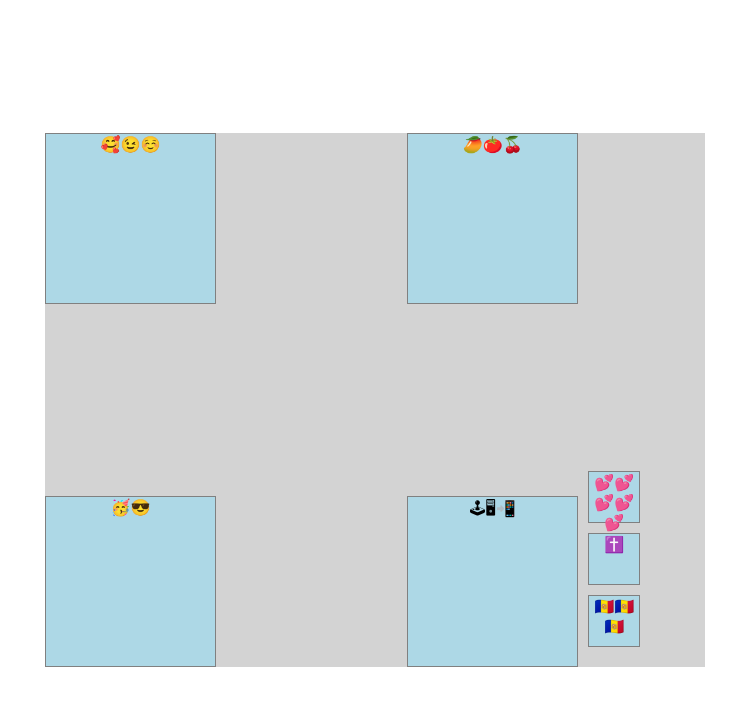
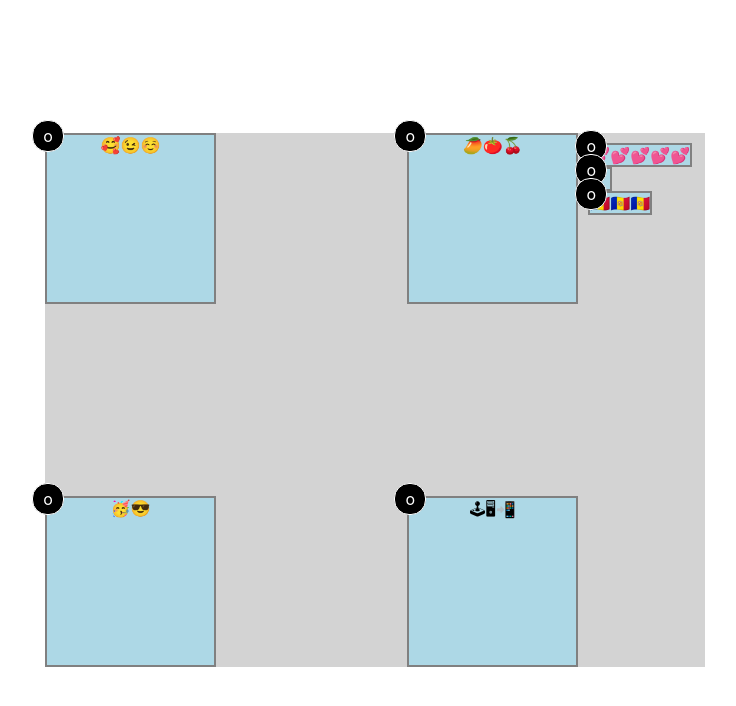
Before and after one commit to esalling23/box-journal, a React (Create React App) app: page / in a window 1280 px wide. Shown: the top 706 px of the page, without its empty margins (265-1001 px from the left). Built offline with nearby package versions, Linux system fonts and the light colour scheme.

Commit message:
Adds v1 tracker interactivity with overlay to add icons

```diff
--- a/src/App.js
+++ b/src/App.js
@@ -1,5 +1,4 @@
 import React, { Component } from 'react';
-import logo from './logo.svg';
 import './App.css';
 import Box from './components/Box/Box';
 
--- a/src/components/Box/Box.js
+++ b/src/components/Box/Box.js
@@ -1,8 +1,8 @@
-import React from 'react';
+import React, { useCallback } from 'react';
 import styled from 'styled-components'
 
 import './index.css'
-import { css } from 'styled-components';
+import Tracker from '../Tracker/Tracker';
 
 const StyledBox = styled.div`
 	display: flex;
@@ -21,12 +21,6 @@ const StyledBoxContents = styled.div`
 	background-color: lightgray;
 `
 
-const StyledCorner = styled.div`
-	// height: 100px;
-	// width: 100px;
-	border: 2px solid black;
-`
-
 const sidebarWidth = 'calc(80vmin / 6)'
 const StyledBoxSidebar = styled.div`
 	width: ${sidebarWidth};
@@ -35,7 +29,8 @@ const StyledBoxSidebar = styled.div`
   background-color: lightgray;
   display: flex;
   flex-direction: column;
-	justify-content: flex-end;
+	id: "",justify-
+	content: flex-end;
 	align-items: flex-start;
   padding: 10px;
 `
@@ -48,28 +43,97 @@ const StyledSidebarSquare = styled.div`
   margin-bottom: 10px; /* Add spacing between the squares */
 `
 
+// temp data
+const mainTrackers = [
+	{
+		id: "mood",
+		content: "🥰😉☺️",
+		position: { row: 1, column: 1 },
+		description: "moods",
+		iconOptions: "🥰😉☺️"
+	},
+	{
+		id: "activity",
+		content: "🥳😎",
+		position: { row: 3, column: 1 },
+		description: "activities",
+		iconOptions: "🥳😎"
+	},
+	{
+		id: "food",
+		content: "🥭🍅🍒",
+		position: { row: 1, column: 3 },
+		description: "food",
+		iconOptions: "🥭🍅🥬🌽🧅🥯🥞🧀🍗🍔🥪🌯🫕" // Todo- support either list of icons or a named group
+	},
+	{
+		id: "media",
+		content: "🕹🖥📲",
+		position: { row: 3, column: 3 },
+		description: "media usage",
+		iconOptions: "🕹🖥📲⌚️📸🎞⏰"
+	},
+]
+
+const sidebarTrackers = [
+	{
+		id: "kisses",
+		content: "💕💕💕💕💕",
+		description: "kisses",
+		iconOptions: "💕"
+	},
+	{
+		id: "steps",
+		content: "🚶",
+		description: "steps",
+		iconOptions: "🚶"
+	},
+	{
+		id: "home",
+		content: "🇦🇩🇦🇩🇦🇩",
+		description: "thoughts of home",
+		iconOptions: "🇦🇩"
+	},
+];
 
 const Box = () => {
-	const topLeftTracker = "🥰😉☺️"
-	const bottomLeftTracker = "🥳😎"
-	const topRightTracker = "🥭🍅🍒"
-	const bottomRightTracker = "🕹🖥📲"
 
-	const extraTrackers = ["💕💕💕💕💕", "✝️", "🇦🇩🇦🇩🇦🇩"]
+	const addIcons = useCallback((id, icons) => {
+		console.log(id)
+		const tracker = mainTrackers.find(t => {
+			console.log(t)
+			return t.id === id
+		})
+		const newIcons = icons.join('')
+		tracker.content += newIcons
+		console.log(tracker.content)
+	}, [])
 
   return (
     <StyledBox>
-			<StyledBoxContents className="container">
-				<StyledCorner className="top-left">{topLeftTracker}</StyledCorner>
-				<StyledCorner className="bottom-left">{bottomLeftTracker}</StyledCorner>
-				<StyledCorner className="top-right">{topRightTracker}</StyledCorner>
-				<StyledCorner className="bottom-right">{bottomRightTracker}</StyledCorner>
+			<StyledBoxContents>
+				{mainTrackers.map(({ id, position, content, ...rest }) =>
+					<Tracker
+						key={id}
+						id={id}
+						column={position.column}
+						row={position.row}
+						addIcons={addIcons}
+						{...rest}
+					>{content}</Tracker>
+				)}
 			</StyledBoxContents>
-			<StyledBoxSidebar className="sidebar">
-				{extraTrackers.map(tracker =>
-					<StyledSidebarSquare className="sidebar-square">
-						{tracker}
-					</StyledSidebarSquare>
+			<StyledBoxSidebar>
+				{sidebarTrackers.map(({ id, content, ...rest }) =>
+					<Tracker
+						key={id}
+						id={id}
+						as={StyledSidebarSquare}
+						addIcons={addIcons}
+						{...rest}
+					>
+						{content}
+					</Tracker>
 				)}
 			</StyledBoxSidebar>
 		</StyledBox>
--- a/src/components/Box/index.css
+++ b/src/components/Box/index.css
@@ -4,11 +4,6 @@ body {
   display: flex;
   justify-content: center;
   align-items: center;
-}
-
-.container > div {
-  background-color: lightblue;
-  border: 1px solid gray;
 }
 
 .top-left {
--- /dev/null
+++ b/src/components/Tracker/Tracker.js
@@ -0,0 +1,78 @@
+import React, { useCallback, useState } from 'react'
+import styled from 'styled-components'
+import TrackerOverlay from '../TrackerOverlay/TrackerOverlay'
+
+const StyledCorner = styled.div`
+	border: 2px solid grey;
+	background-color: lightblue;
+
+	position: relative;
+
+	grid-column: ${({ $col }) => $col};
+  grid-row: ${({ $row }) => $row};
+`
+
+const toggleSize = 30;
+const StyledOverlayToggle = styled.div`
+	position: absolute;
+	top: -${toggleSize / 2}px;
+	left: -${toggleSize / 2}px;
+	z-index: 1;
+	height: ${toggleSize}px;
+	width: ${toggleSize}px;
+	border-radius: ${toggleSize / 2}px;
+	background: black;
+	color: white;
+	border: 1px solid white;
+	display: flex;
+	justify-content: center;
+	align-items: center;
+`
+
+const Tracker = ({
+	children,
+	id,
+	addIcons,
+	column,
+	row,
+	description,
+	iconOptions = ""
+}) => {
+	const [isOverlayVisible, setIsOverlayVisible] = useState(false);
+
+	const handleSelect = useCallback(() => {
+		setIsOverlayVisible(curr => !curr)
+	}, [])
+
+	// console.log(children)
+
+	const handleAddIcons = useCallback((icons) => {
+		setIsOverlayVisible(false)
+		addIcons(id, icons)
+	}, [])
+
+	return (
+		<>
+			<StyledCorner
+				$col={column}
+				$row={row}
+			>
+				{children}
+
+				<TrackerOverlay
+					isVisible={isOverlayVisible}
+					description={description}
+					iconOptions={iconOptions}
+					handleAddIcons={handleAddIcons}
+					// id={id}
+				/>
+				<StyledOverlayToggle
+					onClick={handleSelect}
+					onTouchStart={handleSelect}
+				>{isOverlayVisible ? 'x' : 'o'}</StyledOverlayToggle>
+			</StyledCorner>
+		</>
+	)
+}
+
+export default Tracker
--- /dev/null
+++ b/src/components/TrackerIcon/TrackerIcon.js
@@ -0,0 +1,34 @@
+import React, { useCallback } from 'react'
+import styled from 'styled-components'
+
+const StyledIcon = styled.div`
+	height: 30px;
+	width: 30px;
+
+	${({ $isSelected }) => $isSelected ? `
+		border: 1px solid black;
+	` : ''}
+`
+
+const TrackerIcon = ({
+	icon,
+	isSelected,
+	handleSelect: handleSelectIcon
+}) => {
+	// console.log(icon)
+	const handleSelect = useCallback((e) => {
+		handleSelectIcon(icon)
+	}, [handleSelectIcon])
+
+	return (
+		<StyledIcon
+			$isSelected={isSelected}
+			onClick={handleSelect}
+			onTouchStart={handleSelect}
+		>
+			{icon}
+		</StyledIcon>
+	)
+}
+
+export default TrackerIcon
--- /dev/null
+++ b/src/components/TrackerOverlay/TrackerOverlay.js
@@ -0,0 +1,68 @@
+import React, { useCallback, useMemo, useState } from 'react'
+import styled from 'styled-components'
+import TrackerIcon from '../TrackerIcon/TrackerIcon'
+
+const StyledOverlay = styled.div`
+	height: 100%;
+	width: 100%;
+	background: grey;
+	display: ${({ $visible }) => $visible ? 'block' : 'none'};
+	position: absolute;
+  top: 0;
+  left: 0;
+  z-index: 1;
+`
+
+const StyledIconContainer = styled.div`
+	display: flex;
+	flex-direction: row;
+	height: 100%;
+	width: 100%;
+`
+
+const TrackerOverlay = ({
+	// id,
+	isVisible,
+	description,
+	iconOptions = "",
+	handleAddIcons
+}) => {
+	const icons = useMemo(() => iconOptions.split((/([\uD800-\uDBFF][\uDC00-\uDFFF])/)), [])
+	const [selectedIcons, setSelectedIcons] = useState([])
+
+	const handleAdd = useCallback(() => {
+		handleAddIcons(selectedIcons)
+		setSelectedIcons([])
+	}, [selectedIcons])
+
+	const handleSelect = useCallback((tIcon) => {
+		console.log('icon selected', tIcon)
+		console.log(selectedIcons)
+		if (selectedIcons.includes(tIcon)) {
+			setSelectedIcons(curr => curr.filter(icon => icon !== tIcon))
+		} else {
+			setSelectedIcons(curr => [...curr, tIcon])
+		}
+	}, [selectedIcons])
+
+	// console.log(icons)
+
+	return (
+		<StyledOverlay $visible={isVisible}>
+			Tracks {description}
+			<StyledIconContainer>
+				{icons.map((icon, i) =>
+					<TrackerIcon
+						icon={icon}
+						key={i}
+						isSelected={selectedIcons.includes(icon)}
+						handleSelect={handleSelect}
+					/>
+				)}
+			</StyledIconContainer>
+			<button onClick={handleAdd}>Add</button>
+		</StyledOverlay>
+	)
+}
+
+export default TrackerOverlay
```
